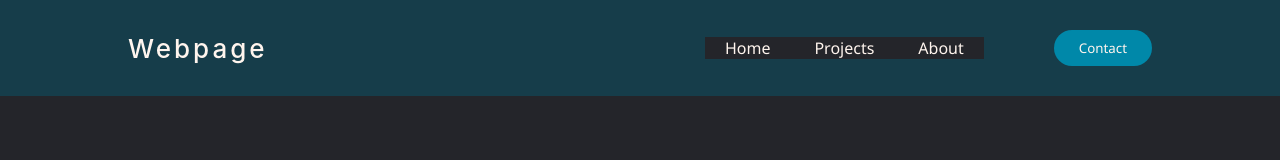
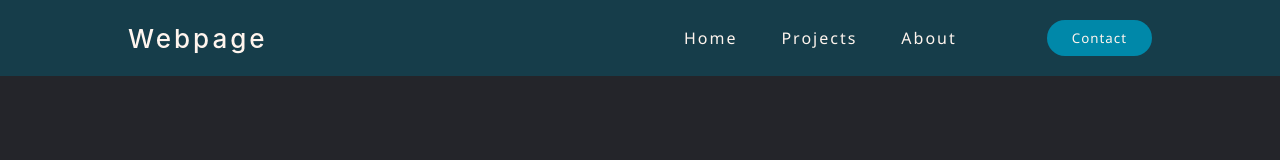
Before and after one commit to gend97/test_repo, a plain HTML site: page index.html in a window 1280 px wide. Drawn offline with Linux system fonts and the light colour scheme.

Commit message:
added margins, solved ul background transperancy problem

```diff
--- a/styles.css
+++ b/styles.css
@@ -18,7 +18,7 @@ header {
     display: flex;
     justify-content: flex-end;
     align-items: center;
-    padding: 30px 10%;
+    padding: 20px 10%;
     background-color: rgba(1, 98, 122, 0.4);
 }
 
@@ -34,12 +34,19 @@ header {
 
 .nav__links{
     list-style-type: none;
-    ;
+}
+
+nav{
+    background: none;
+}
+ul{
+    background: none;
 }
 
 .nav__links li{
     display: inline-block;
     padding: 0px 20px;
+    letter-spacing: 2px;
 }
 
 .nav__links li a{
@@ -58,6 +65,7 @@ button{
     cursor: pointer;
     transition: all 0.3s ease 0s;
     margin-left: 70px;
+    letter-spacing: 1px;
 }
 button:hover{
     background-color:rgba(0,136,169,0.6);
```
